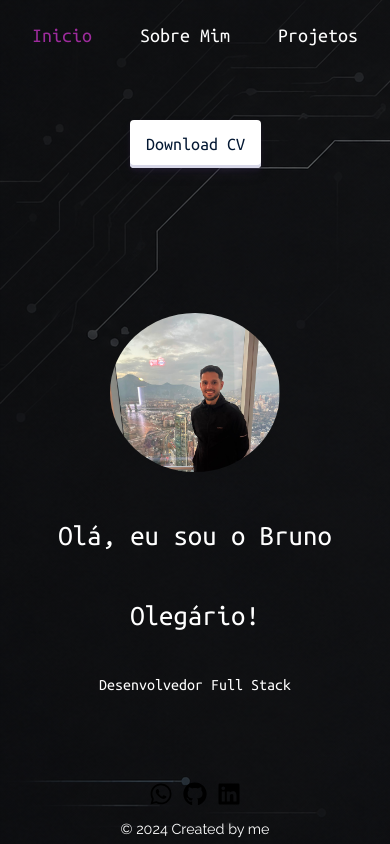
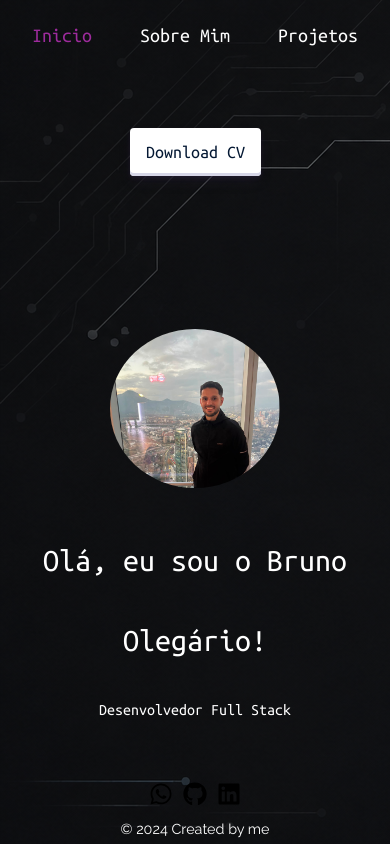
Before and after one commit to olegariobru/MyPort2, a React (Create React App) app: page / in a window 390 px wide. Built offline with nearby package versions, Linux system fonts and the light colour scheme; a web font is replaced by a local one.

Commit message:
testando breakpoint

```diff
--- a/src/Componentes/Banner/Banner.module.css
+++ b/src/Componentes/Banner/Banner.module.css
@@ -1,10 +1,12 @@
-
 .banner {
-    padding: 0.1rem 7.5rem;
     width: 100%;
+    max-width: 1600px;
+    margin: 0 auto;
+    padding: 2rem 7.5rem;
     display: grid;
     grid-template-columns: 1fr 1fr;
     align-items: center;
+    gap: 2rem;
 }
 
 .apresentacao {
@@ -15,42 +17,50 @@
 .titulo {
     font-family: var(--fonte-secundaria);
     color: var(--branco);
-    font-size: 150%;
-    margin-top: 5rem;
+    font-size: clamp(2rem, 4vw, 3rem);
     font-weight: 200;
-    margin-bottom: 0;
+    margin-top: 2rem;
+    margin-bottom: 1rem;
 }
 
 .paragrafo {
     font-family: var(--fonte-secundaria);
     color: var(--branco);
-    font-size: 1.2rem;
+    font-size: clamp(1rem, 1.2vw, 1.4rem);
     line-height: 2rem;
+    max-width: 700px;
 }
 
 .imagens {
     position: relative;
-    height: 356px;
+    height: 450px;
+    display: flex;
+    justify-content: center;
+    align-items: center;
 }
 
 .imagens > .minhaFoto {
     position: absolute;
     right: 0;
     bottom: 0;
-    width: 18vw;
+    width: clamp(180px, 18vw, 350px);
     border-radius: 50%;
     z-index: 2;
 }
 
 .imagens > .circuloColorido {
     position: absolute;
-    right: 7vw;
-    bottom: 2.2vw;
-    width: 25vw;
+    right: 4rem;
+    bottom: 1.5rem;
+    width: clamp(260px, 25vw, 500px);
+    z-index: 1;
 }
 
 .button {
-    margin-top: 1rem;
+    margin-top: 1.5rem;
+    display: flex;
+    gap: 1rem;
+    flex-wrap: wrap;
 }
 
 .button01 {
@@ -74,7 +84,6 @@
     line-height: 1;
     overflow: hidden;
     padding: 0 16px;
-    margin: 0;
     text-decoration: none;
     transition: box-shadow .15s, transform .15s;
     user-select: none;
@@ -107,7 +116,10 @@
     transform: translateY(2px);
 }
 
-/* TABLETS */
+/* ==========================
+   TABLETS
+========================== */
+
 @media (max-width: 1100px) {
     .banner {
         padding: 3rem 2rem;
@@ -116,16 +128,10 @@
 
     .titulo {
         margin-top: 0;
-        margin-bottom: 1rem;
-        font-size: 2rem;
-    }
-
-    .paragrafo {
-        margin-bottom: 1rem;
     }
 
     .imagens {
-        height: 320px;
+        height: 350px;
     }
 
     .imagens > .minhaFoto {
@@ -134,12 +140,15 @@
 
     .imagens > .circuloColorido {
         width: 320px;
-        right: 30px;
-        bottom: 20px;
+        right: 2rem;
+        bottom: 1rem;
     }
 }
 
-/* CELULARES */
+/* ==========================
+   MOBILE
+========================== */
+
 @media (max-width: 744px) {
     .banner {
         display: flex;
@@ -147,7 +156,7 @@
         align-items: center;
         text-align: center;
         padding: 2rem 1rem;
-        gap: 1.5rem;
+        gap: 2rem;
     }
 
     .apresentacao {
@@ -156,44 +165,92 @@
 
     .titulo {
         margin: 0;
-        font-size: 1.8rem;
+        font-size: 2rem;
     }
 
     .paragrafo {
         margin: 1rem 0;
-        padding: 0;
-        font-size: 1rem;
-        line-height: 1.7rem;
+        line-height: 1.8rem;
     }
 
     .button {
-        display: flex;
         justify-content: center;
     }
 
     .imagens {
-        position: relative;
         width: 100%;
         height: 280px;
         margin: 0;
     }
 
     .imagens > .circuloColorido {
-        position: absolute;
         width: 220px;
         left: 50%;
+        right: auto;
         bottom: 0;
-        right: auto;
         transform: translateX(-50%);
     }
 
     .imagens > .minhaFoto {
-        position: absolute;
         width: 170px;
         left: 50%;
+        right: auto;
         bottom: 0;
-        right: auto;
         transform: translateX(-50%);
-        z-index: 2;
     }
 }
+
+/* ==========================
+   DESKTOP GRANDE
+========================== */
+
+@media (min-width: 1440px) {
+    .banner {
+        max-width: 1700px;
+        padding: 2rem 5rem;
+    }
+
+    .titulo {
+        font-size: 3.2rem;
+    }
+
+    .paragrafo {
+        font-size: 1.4rem;
+        line-height: 2.5rem;
+    }
+
+    .imagens {
+        height: 500px;
+    }
+}
+
+/* ==========================
+   ULTRAWIDE / TV
+========================== */
+
+@media (min-width: 1920px) {
+    .banner {
+        max-width: 1800px;
+    }
+
+    .titulo {
+        font-size: 3.8rem;
+    }
+
+    .paragrafo {
+        font-size: 1.6rem;
+        line-height: 2.8rem;
+    }
+
+    .imagens {
+        height: 600px;
+    }
+
+    .imagens > .minhaFoto {
+        width: 350px;
+    }
+
+    .imagens > .circuloColorido {
+        width: 500px;
+    }
+}
```
